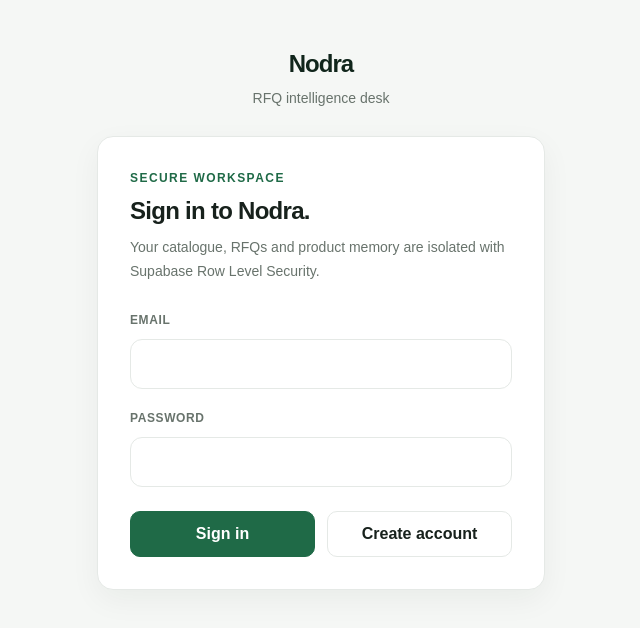
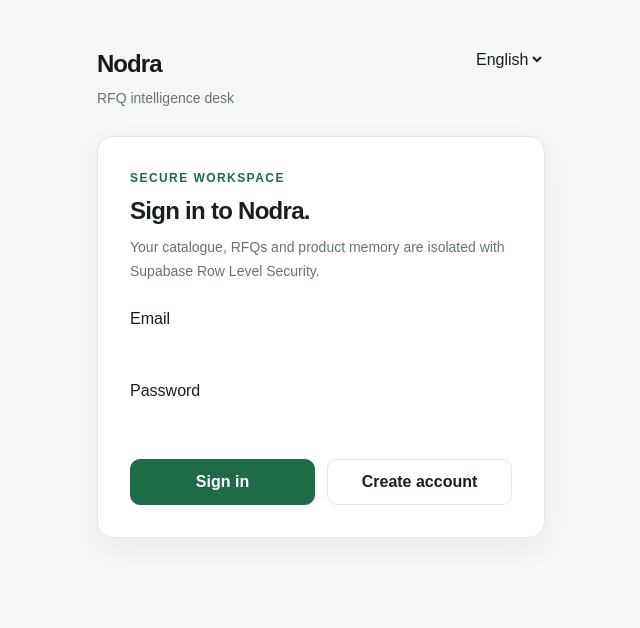
Before and after one commit to miromnb-coder/Rivora, a Next.js app: page /login in a window 1280 px wide. Shown: the top 628 px of the page, without its empty margins (319-959 px from the left). Built offline with nearby package versions, Linux system fonts and the light colour scheme; no server answers.

Commit message:
Localize login experience

```diff
--- a/app/login/page.tsx
+++ b/app/login/page.tsx
@@ -1,50 +1,51 @@
 import { login, signup } from "./actions";
+import { getDictionary } from "@/lib/i18n";
+import { getLocale } from "@/lib/locale";
+import { LocaleSwitcher } from "@/components/LocaleSwitcher";
 
 export default async function LoginPage({
   searchParams,
 }: {
   searchParams: Promise<{ error?: string; message?: string }>;
 }) {
-  const params = await searchParams;
+  const [params, locale] = await Promise.all([searchParams, getLocale()]);
+  const copy = getDictionary(locale).login;
 
   return (
-    <main className="min-h-screen bg-[#f5f7f5] px-5 py-12">
+    <main className="nodra-auth min-h-screen px-5 py-12">
       <div className="mx-auto max-w-md">
-        <div className="mb-7 text-center">
-          <div className="text-2xl font-extrabold tracking-[-.04em] text-[#10251b]">Nodra</div>
-          <div className="mt-2 text-sm text-[var(--muted)]">RFQ intelligence desk</div>
+        <div className="mb-7 flex items-start justify-between gap-4">
+          <div>
+            <div className="text-2xl font-extrabold tracking-[-.04em] text-[#171a18]">Nodra</div>
+            <div className="mt-2 text-sm text-[var(--muted)]">{copy.product}</div>
+          </div>
+          <LocaleSwitcher locale={locale} label="" />
         </div>
 
         <div className="surface p-6 sm:p-8">
-          <div className="kicker">Secure workspace</div>
-          <h1 className="mt-2 text-2xl font-extrabold tracking-[-.03em]">Sign in to Nodra.</h1>
-          <p className="mt-2 text-sm leading-6 text-[var(--muted)]">
-            Your catalogue, RFQs and product memory are isolated with Supabase Row Level Security.
-          </p>
+          <div className="kicker">{copy.secure}</div>
+          <h1 className="mt-2 text-2xl font-extrabold tracking-[-.03em]">{copy.title}</h1>
+          <p className="mt-2 text-sm leading-6 text-[var(--muted)]">{copy.description}</p>
 
           {params.error ? (
-            <div className="mt-5 rounded-xl bg-[var(--red-soft)] p-3 text-sm text-[var(--red)]">
-              {params.error}
-            </div>
+            <div className="nodra-alert nodra-alert-error mt-5">{params.error}</div>
           ) : null}
           {params.message ? (
-            <div className="mt-5 rounded-xl bg-[var(--green-soft)] p-3 text-sm text-[var(--green-dark)]">
-              {params.message}
-            </div>
+            <div className="nodra-alert mt-5">{params.message}</div>
           ) : null}
 
           <form className="mt-6 space-y-4">
             <label className="block">
-              <span className="text-xs font-bold uppercase tracking-wider text-[var(--muted)]">Email</span>
-              <input name="email" type="email" required className="mt-2 w-full rounded-xl border border-[var(--line)] px-3 py-3 outline-none focus:border-[var(--green)]" />
+              <span className="nodra-field-label">{copy.email}</span>
+              <input name="email" type="email" required className="nodra-input mt-2 w-full" />
             </label>
             <label className="block">
-              <span className="text-xs font-bold uppercase tracking-wider text-[var(--muted)]">Password</span>
-              <input name="password" type="password" minLength={8} required className="mt-2 w-full rounded-xl border border-[var(--line)] px-3 py-3 outline-none focus:border-[var(--green)]" />
+              <span className="nodra-field-label">{copy.password}</span>
+              <input name="password" type="password" minLength={8} required className="nodra-input mt-2 w-full" />
             </label>
             <div className="grid grid-cols-2 gap-3 pt-2">
-              <button formAction={login} className="btn-primary">Sign in</button>
-              <button formAction={signup} className="btn-secondary">Create account</button>
+              <button formAction={login} className="btn-primary">{copy.signIn}</button>
+              <button formAction={signup} className="btn-secondary">{copy.create}</button>
             </div>
           </form>
         </div>
```
